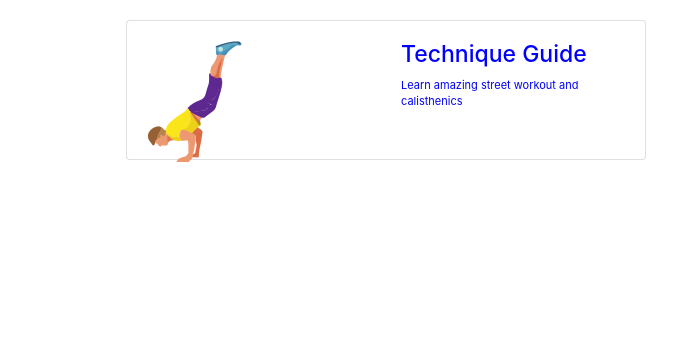
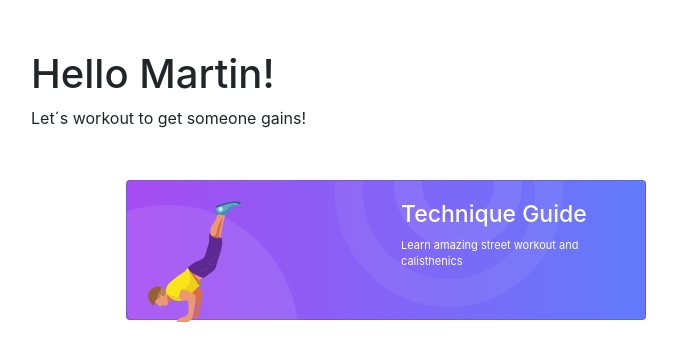
Before and after one commit to ruizdiazmartin/Capacitacion, a React app: page / in a window 1280 px wide. Shown: the whole page, without its empty margins (254-931 px from the left). Built offline with nearby package versions, Linux system fonts and the light colour scheme.

Commit message:
Se crea componente page

```diff
--- a/src/components/Card.js
+++ b/src/components/Card.js
@@ -1,19 +1,44 @@
 import React from 'react';
 import exerciseImg from '../components/images/exercise.png';
 import './styles/Card.css';
+import circlesImg from '../components/images/circles.png'
+import AddImage from '../components/images/add.png'
 
 class Card extends React.Component {
+
+    constructor(props) {
+        super(props);
+        this.state = {
+            image: AddImage
+        }
+    }
+
+    //Esta funcion se ejecuta inmediatemanete despues que un componente se implemente.
+    componentDidMount() {
+        setTimeout(() => {
+            this.setState({
+                image: exerciseImg
+            })
+        }, 5000);
+    }
+
     render() {
+        const { title, description, leftColor, rigthColor } = this.props
         return (
-            <div className="card mx-auto Fitness-Card">
+            <div className="card mx-auto Fitness-Card"
+                style={{
+                    //Estilos en linea es personalizar los estilos a un archivo especifico
+                    backgroundImage: `url(${circlesImg}), linear-gradient(to right, ${leftColor}, ${rigthColor})`
+                }}
+            >
                 <div className="card-body">
                     <div className="row center">
                         <div className="col-6">
-                            <img src={exerciseImg} className="flow-rigth" />
+                            <img src={this.state.image} className="flow-rigth" />
                         </div>
                         <div className="col-6 Fitness-Card-Info">
-                            <h1>Technique Guide</h1>
-                            <p>Learn amazing street workout and calisthenics</p>
+                            <h1>{title}</h1>
+                            <p>{description}</p>
                         </div>
                     </div>
                 </div>
--- /dev/null
+++ b/src/components/Welcome.js
@@ -0,0 +1,13 @@
+import React from 'react'
+import './styles/Welcome.css'
+
+const Welcome = ({ username }) => (
+	<div className="container">
+		<div className="Fitness-User-Info">
+			<h1>Hello {username}!</h1>
+			<p>Let´s workout to get someone gains!</p>
+		</div>
+	</div>
+)
+
+export default Welcome
--- a/src/components/styles/Card.css
+++ b/src/components/styles/Card.css
@@ -7,7 +7,7 @@
 .Fitness-Card {
     max-height: 140px;
     max-width: 520px;
-    background-color: blue;
+
 }
 .Fitness-Card-Info {
     padding-left: 0;
@@ -15,11 +15,11 @@
 }
 .Fitness-Card-Info h1{
     font-size: 23px;
-    color: blue;
+    color:white;
 }
 .Fitness-Card-Info p{
     font-size: 11px;
-    color: blue;
+    color:white;
 }
 .Fitness-Add {
     display: block;
--- /dev/null
+++ b/src/components/styles/Welcome.css
@@ -0,0 +1,5 @@
+.Fitness-User-Info {
+    margin-top: 50px;
+    margin-bottom: 50px;
+    margin-left: 200px;
+}
--- a/src/index.js
+++ b/src/index.js
@@ -1,10 +1,10 @@
 import React from 'react'
 import ReactDom from 'react-dom'
-import Card from './components/Card'
+import Exercises from './pages/Excercise'
 import bootstrap from 'bootstrap/dist/css/bootstrap.css'
 
 
 const container = document.getElementById('root');
 
 //ReactDom.render(QUE, DONDE);
-ReactDom.render(< Card />, container);
+ReactDom.render(<Exercises />, container);
--- /dev/null
+++ b/src/pages/Excercise.js
@@ -0,0 +1,25 @@
+import React, { Component } from 'react'
+import Card from '../components/Card'
+import Welcome from '../components/Welcome'
+
+class Exercises extends React.Component {
+	render() {
+		return (
+			<div>
+				<Welcome
+					username="Martin"
+				/>
+				< Card
+					title="Technique Guide"
+					description="Learn amazing street workout and calisthenics"
+					leftColor="#A74CF2"
+					rigthColor="#617BFB"
+				/>
+
+			</div >
+		)
+	}
+
+}
+
+export default Exercises
```
Also changed, not shown: src/components/images/add.png (added), src/components/images/circles.png (added).
